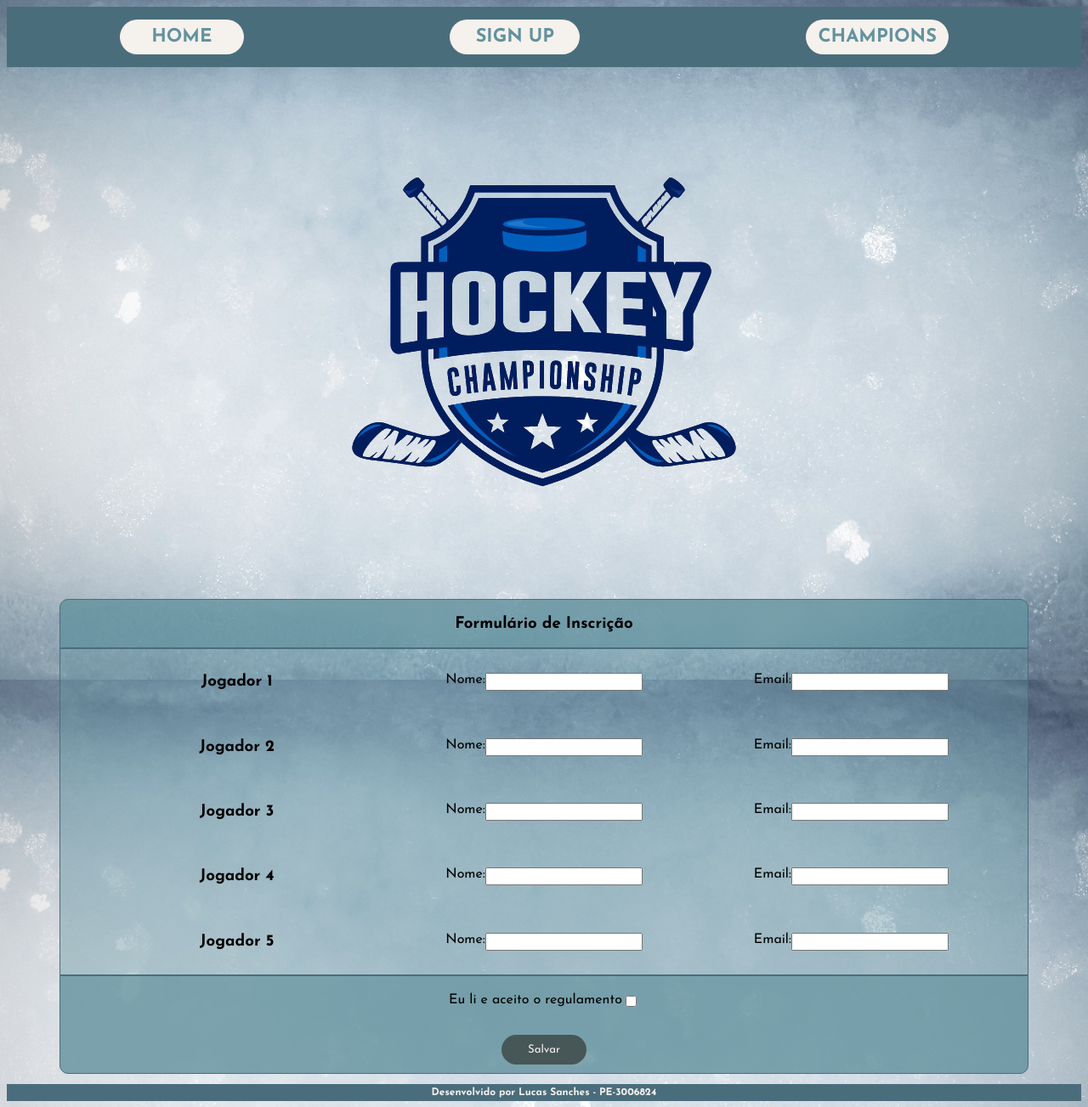
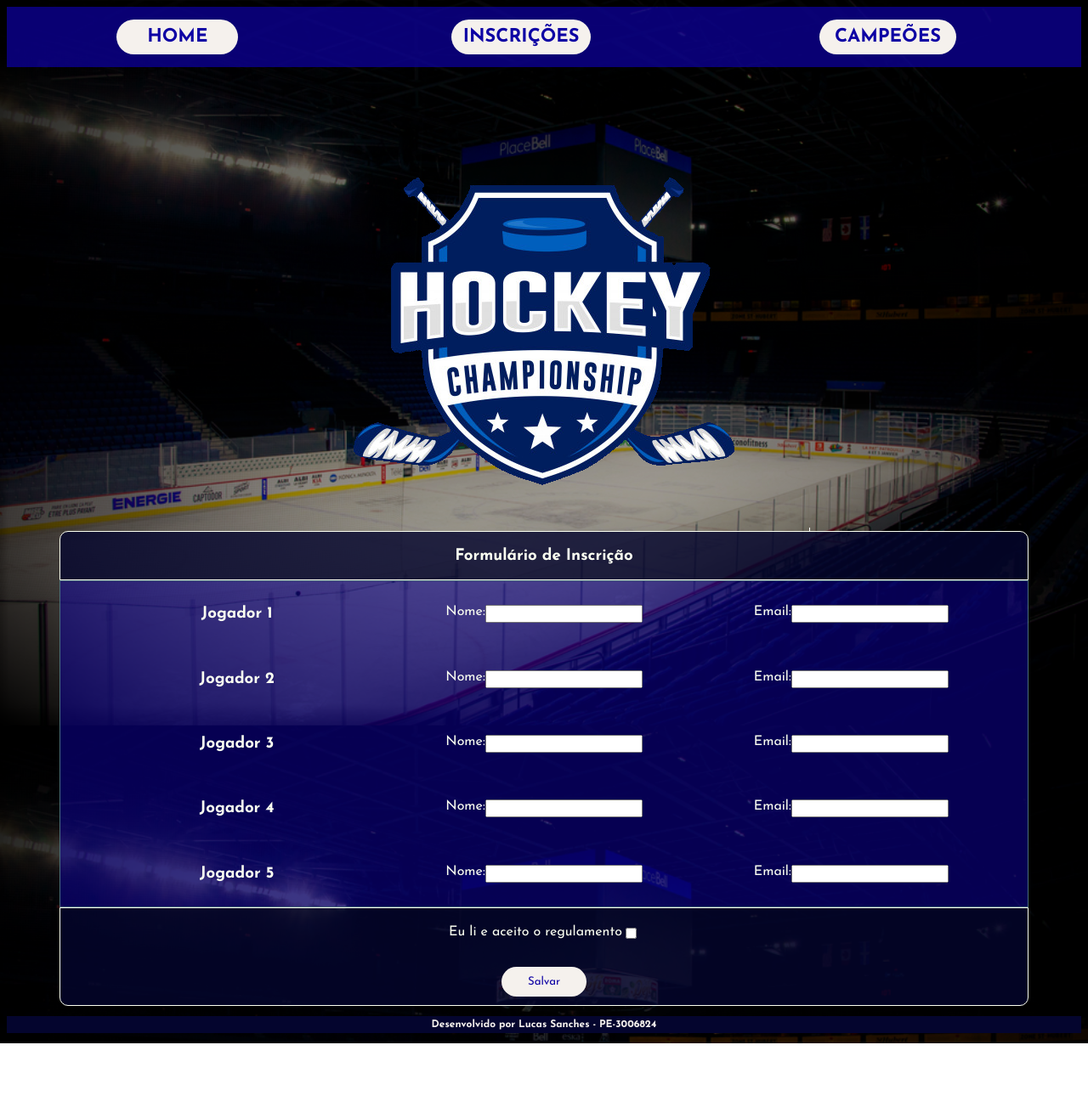
Before and after one commit to lsanches91/lacc-trabalho-times, a plain HTML site: page inscricao.html in a window 1280 px wide. Shown: the top 1303 px of the page at 85% size. After the commit the page ends 1228 px from the top, so only its background shows below. Drawn offline with Linux system fonts and the light colour scheme.

Commit message:
Novo layout

```diff
--- a/inscricao.html
+++ b/inscricao.html
@@ -9,11 +9,11 @@
     <body>
         <nav>
             <a href="index.html">HOME</a>
-            <a href="inscricao.html">SIGN UP</a>
-            <a href="campeao.html">CHAMPIONS</a>
+            <a href="inscricao.html">INSCRIÇÕES</a>
+            <a href="campeao.html">CAMPEÕES</a>
         </nav>
         <div id="logo-image">
-            <img src="./layout/hockey-logo.png">
+            <img src="./layout/hockey-banner.png">
         </div>
         <div id="signup-container">
             <div id="form-title">
--- a/layout/style.css
+++ b/layout/style.css
@@ -2,14 +2,14 @@
 @import url('https://fonts.googleapis.com/css2?family=Josefin+Sans:wght@400;500;600;700&display=swap');
 
 body {
-    background: url("ice-background.jpg") no-repeat center fixed;
+    background: url("arena-background.png") no-repeat center fixed;
     background-size: cover;
     font-family: 'Josefin Sans', sans-serif;
 }
 
 nav {
     padding: 15px;
-    background-color: rgb(74, 109, 124);
+    background-color: rgb(13, 0, 164, 0.7);
     display: grid;
     grid-template-columns: auto auto auto;
     place-items: center;
@@ -21,24 +21,24 @@ nav a {
     font-weight: bold;
     font-size: 1.7vw;
     border-radius: 25px;
-    color: rgb(98, 146, 158);
+    color: rgb(13, 0, 164);
     text-decoration: none;
     width: 33%;
     text-align: center;
 }
 
 nav a:hover {
-    background-color: rgb(71, 86, 87);
+    background-color: rgb(4, 5, 46);
     color: rgb(245, 241, 237);
 }
 
 nav a:active {
-    background-color: rgb(74, 109, 124);
+    background-color: rgb(13, 0, 164);
     color: rgb(245, 241, 237);
 }
 
 footer {
-    background-color: rgb(74, 109, 124);
+    background-color: rgb(4, 5, 46);
     color: rgb(245, 241, 237);
     text-align: center;
     font-weight: bold;
@@ -60,7 +60,7 @@ footer {
     text-align: center;
     font-weight: bold;
     font-size: 24px;
-    color: rgb(15, 10, 10);
+    color: rgb(251, 255, 241);
 }
 
 @media screen and (max-width: 590px){
@@ -83,9 +83,10 @@ footer {
     display: flex;
     justify-content: center;
     width: 90%;
-    border: 1px solid rgb(74, 109, 124);
+    border: 1px solid rgb(251, 255, 241);
     border-radius: 10px 10px 0px 0px;
-    background-color: rgba(98, 146, 158, .8);
+    background-color: rgba(4, 5, 46, .8);
+    color: rgb(251, 255, 241);
 }
 
 #team-form {
@@ -94,7 +95,8 @@ footer {
     justify-content: center;
     width: 90%;
     border: 1px solid rgb(74, 109, 124);
-    background-color: rgba(98, 146, 158, .4);
+    background-color: rgba(13, 0, 164, .5);
+    color: rgb(251, 255, 241);
 }
 
 .player-form {
@@ -120,15 +122,16 @@ footer {
     width: 90%;
     display: grid;
     place-items: center;
-    border: 1px solid rgb(74, 109, 124);
+    border: 1px solid rgb(251, 255, 241);
     border-radius: 0px 0px 10px 10px;
-    background-color: rgba(98, 146, 158, .8);
+    background-color: rgba(4, 5, 46, .8);
 }
 
 .form-field-checkbox {
     display: flex;
     justify-content: center;
     margin: 20px 0px;
+    color: rgb(251, 255, 241);
 }
 
 #form-field-btn {
@@ -140,9 +143,9 @@ footer {
     height: 35px;
     border: 0px;
     border-radius: 25px;
-    background-color: rgb(71, 86, 87);
+    background-color: rgb(245, 241, 237);
     font-family: 'Josefin Sans', sans-serif;
-    color: rgb(245, 241, 237);
+    color: rgb(13, 0, 164);
 }
 
 #save-btn:hover {
@@ -174,9 +177,10 @@ footer {
     display: flex;
     flex-wrap: wrap;
     justify-content: center;
-    border: 1px solid black;
-    background: url("./Oilers-bg-transp.png") no-repeat center fixed;
-    background-color: rgb(74, 109, 124, 0.8);
+    border: 1px solid rgb(13, 0, 164);
+    border-radius: 10px;
+    background: url("./Oilers-background.png") no-repeat center fixed;
+    background-color: rgb(4, 5, 46, 0.8);
 }
 .players {
     flex: 0 1 215px;
@@ -184,7 +188,7 @@ footer {
     text-align: center;
     font-size: 20px;
     font-weight: bold;
-    color: rgb(245, 241, 237);
+    color: rgb(255, 159, 21);
 }
 .players img {
     max-width: 215px;
```
Also changed, not shown: campeao.html (+3 -3 lines), index.html (+3 -3 lines), layout/Oilers-background.png (added), layout/Oilers-bg-transp.png (deleted), layout/arena-background.png (added), layout/hockey-banner.png (added), layout/ice-background.jpg (deleted).
